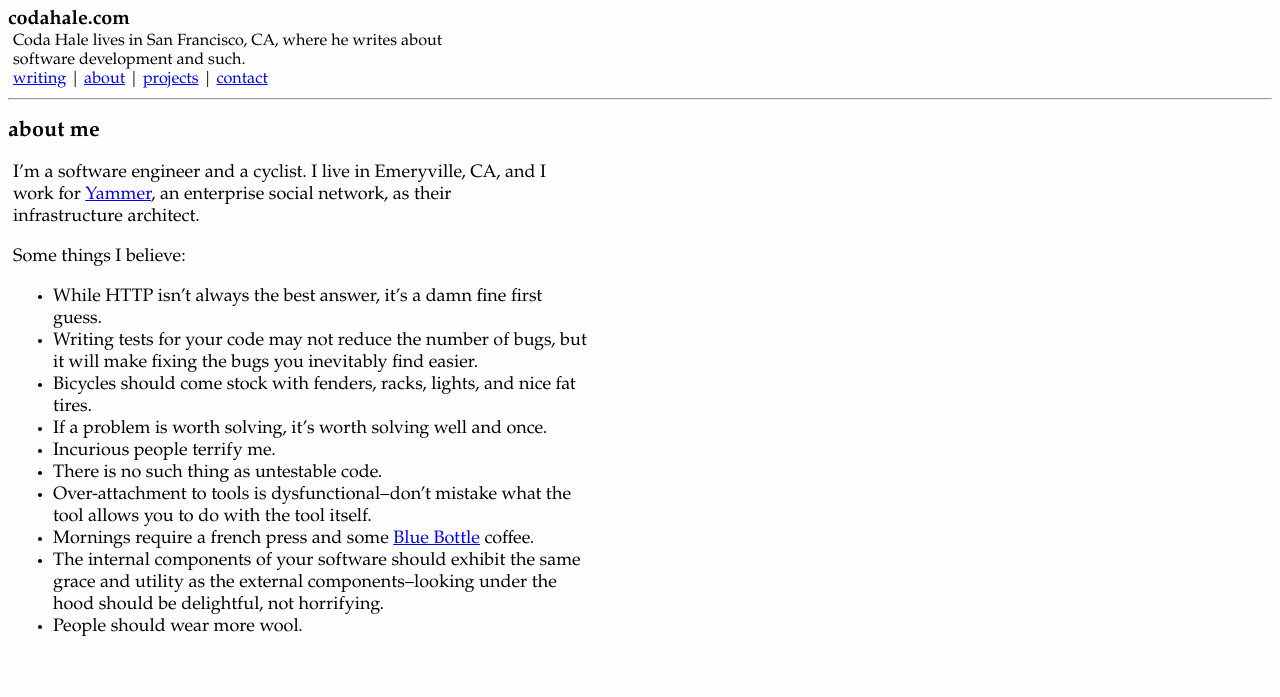
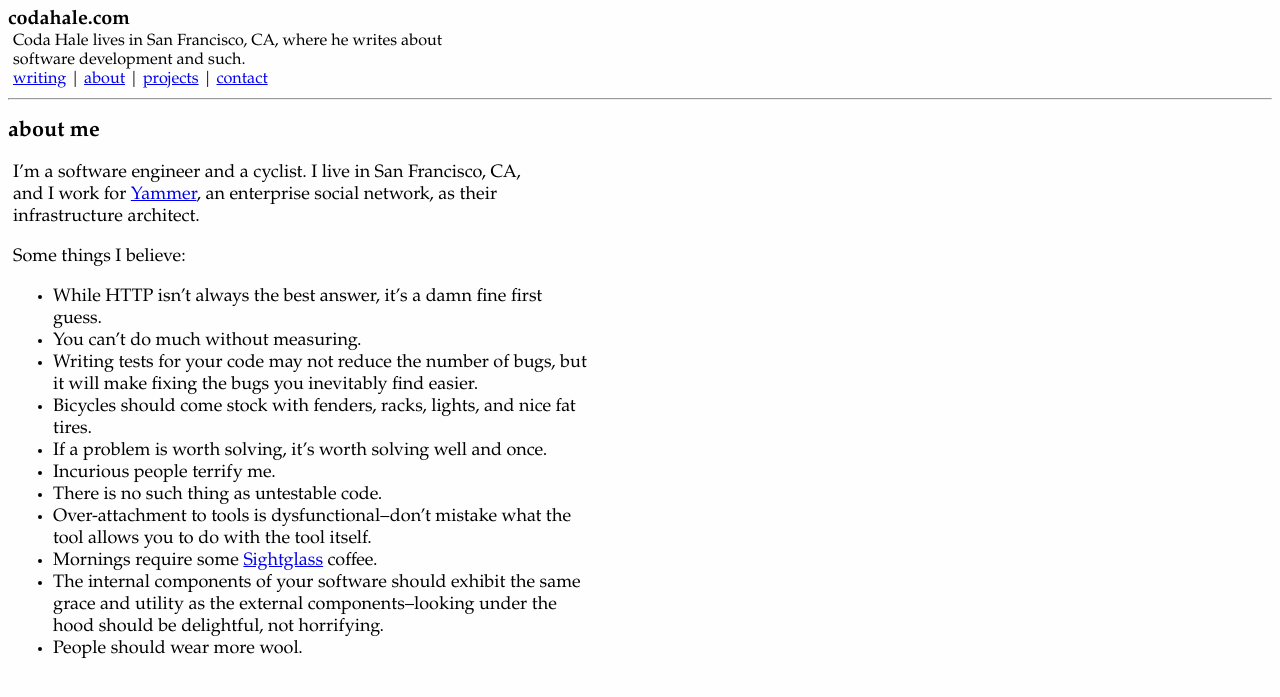
Before and after one commit to prahaladbelavadi/codahale.com, a Jekyll site: the page built from about.md, in a window 1280 px wide. Shown: the top 697 px of the page. Built offline with Jekyll 4.4.1, drawn with Linux system fonts in a browser that asks for light colours; Markdown is read by kramdown in place of the engine named in the settings.

Commit message:
Bring the About page up to date.

```diff
--- a/about.md
+++ b/about.md
@@ -3,13 +3,12 @@ layout: static
 title: about me
 ---
 
-I'm a software engineer and a cyclist. I live in Emeryville, CA, and I work for
-[Yammer](http://www.yammer.com), an enterprise social network, as their
-infrastructure architect.
+I'm a software engineer and a cyclist. I live in San Francisco, CA, and I work  for [Yammer](http://www.yammer.com), an enterprise social network, as their infrastructure architect.
 
 Some things I believe:
 
 * While HTTP isn't always the best answer, it's a damn fine first guess.
+* You can't do much without measuring.
 * Writing tests for your code may not reduce the number of bugs, but it will
   make fixing the bugs you inevitably find easier.
 * Bicycles should come stock with fenders, racks, lights, and nice fat tires.
@@ -18,8 +17,7 @@ Some things I believe:
 * There is no such thing as untestable code.
 * Over-attachment to tools is dysfunctional--don't mistake what the tool
   allows you to do with the tool itself.
-* Mornings require a french press and some
-  [Blue Bottle](http://bluebottlecoffee.net/) coffee.
+* Mornings require some [Sightglass](http://sightglasscoffee.com/) coffee.
 * The internal components of your software should exhibit the same grace and
   utility as the external components--looking under the hood should be
   delightful, not horrifying.
```
